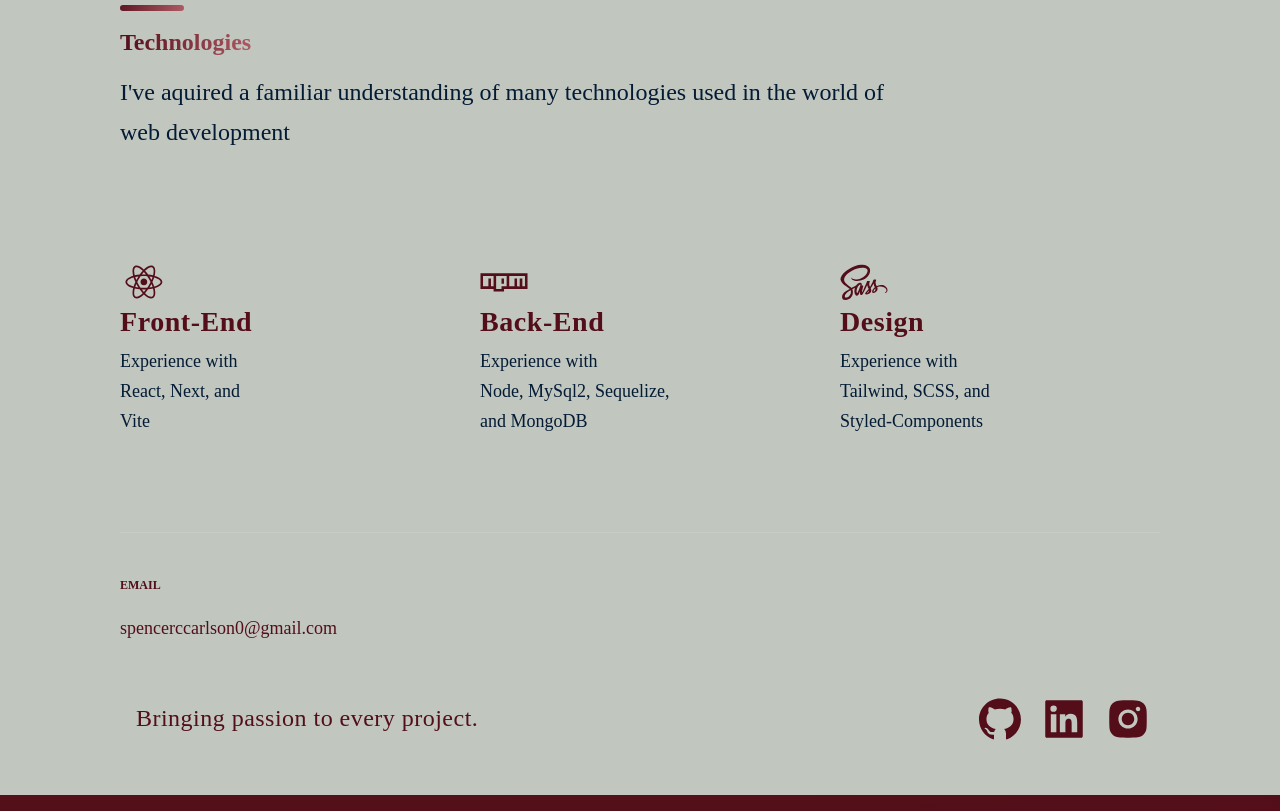
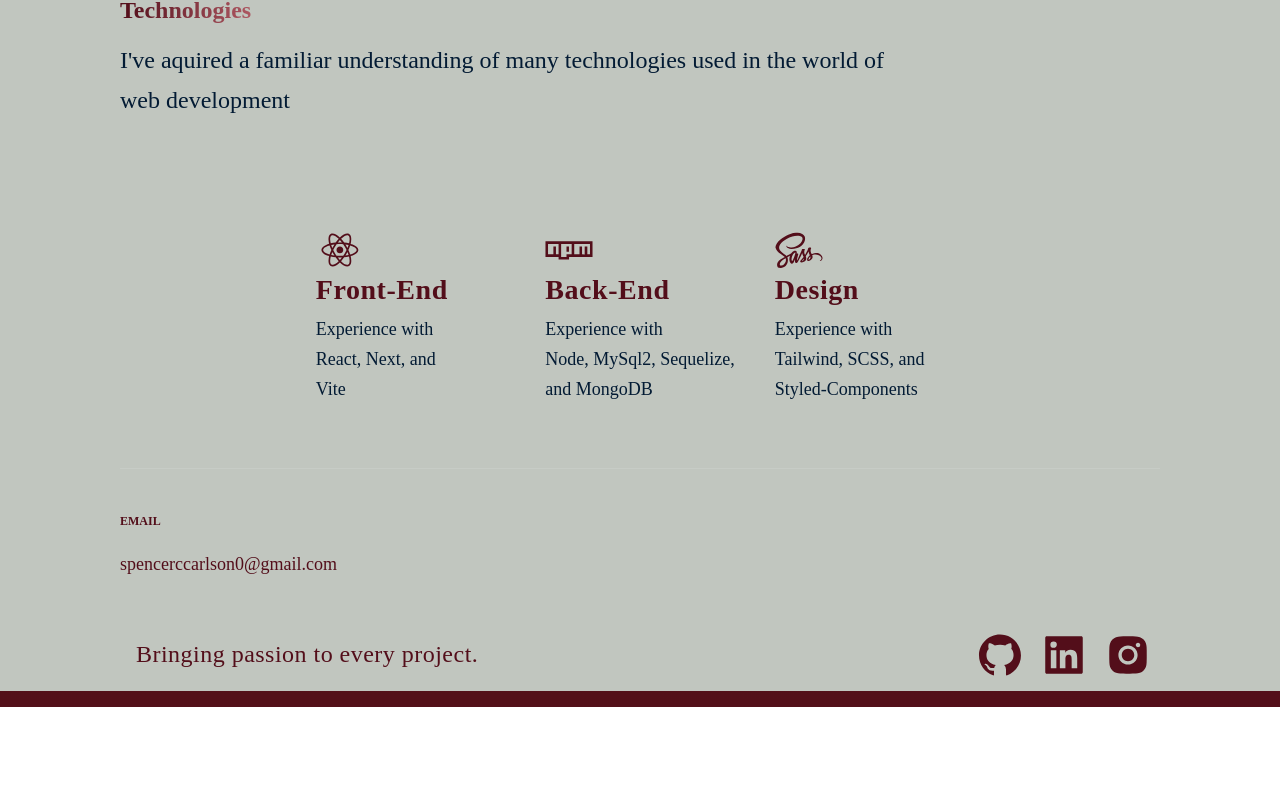
Before and after one commit to anomic84/portfolioreact, a React (Create React App) app: page / in a window 1280 px wide. Shown: the part 2693-3504 px from the top of the page. After the commit the page ends 3400 px from the top, so only its background shows below. Built offline with nearby package versions, Linux system fonts and the light colour scheme.

Commit message:
fixed border pushing problem

```diff
--- a/src/containers/Footer/footer.css
+++ b/src/containers/Footer/footer.css
@@ -2,7 +2,7 @@
     /* width: calc(100vw - 96px); */
     width: 100vw;
     max-width: 1040px;
-    padding: 2rem 48px 40px;
+    padding: 0;
     margin: 1rem auto;
     box-sizing: content-box;
 }
@@ -92,14 +92,14 @@
 
 @media screen and (max-width: 1024) {
     .app__footer-list {
-        padding: 32px 0 16px;
+        /* padding: 32px 0 16px 5px; */
     }
 }
 
 @media screen and (max-width: 768) {
     .app__footer-list {
         width: 100%;
-        padding: 32px 0 16px;
+        /* padding: 32px 0 16px 5px; */
         gap: 16px;
     }
 
--- a/src/containers/Header/header.css
+++ b/src/containers/Header/header.css
@@ -1,7 +1,7 @@
 .app__header {
     display: flex;
     flex-direction: row;
-
+    /* height: 95vh; */
     width: 100vw;
 }
 
--- a/src/containers/Tech/tech.css
+++ b/src/containers/Tech/tech.css
@@ -1,7 +1,7 @@
 .app__tech {
     display: flex;
     flex-direction: column;
-    padding: 32px 48px 0;
+    padding: 0;
     margin: 0 auto;
     max-width: 1040px;
     box-sizing: content-box;
@@ -9,7 +9,7 @@
     overflow: hidden;
     grid-template-columns: 1fr 1fr;
 
-    width: 100vw;
+    /* width: 100vw; */
 }
 
 .app__tech-divider {
@@ -49,7 +49,8 @@
     gap: 40px;
 
     margin: 3rem 0;
-
+margin-left: auto;
+margin-right: auto;
 }
 
 .app__tech-list-item {
```
